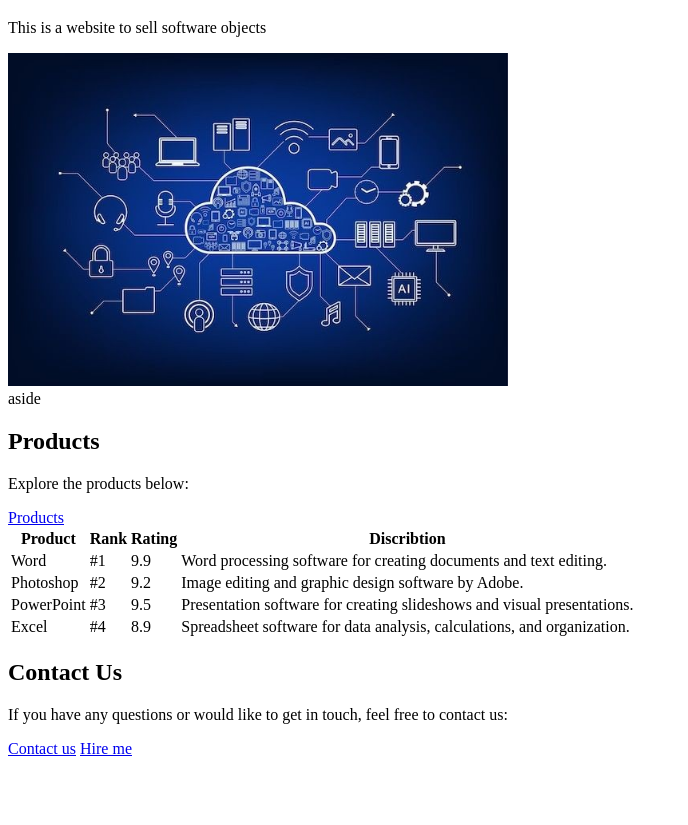
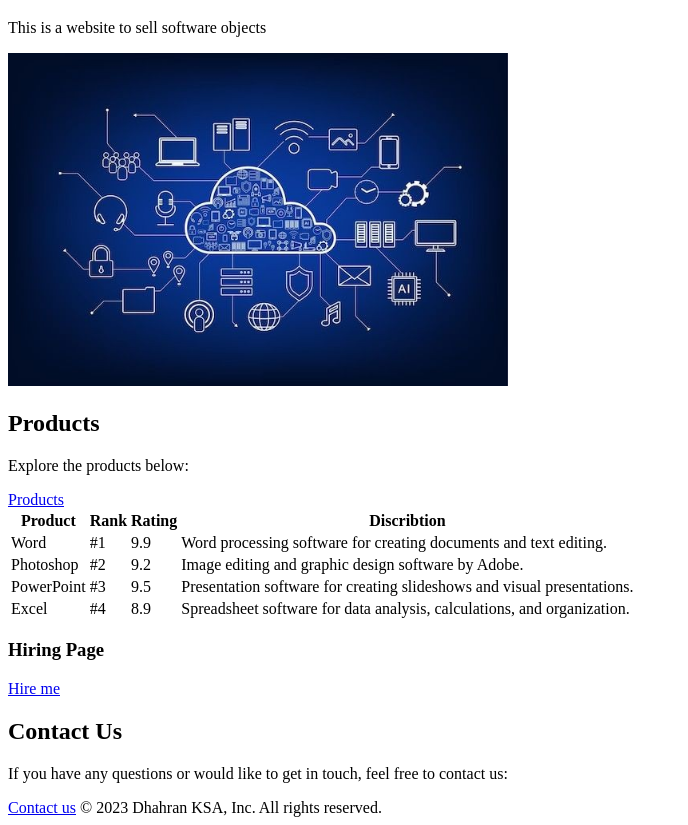
Before and after one commit to Muaibed/SWE-363-231, a plain HTML site: page index.html in a window 1280 px wide. Shown: the part 61-886 px from the top of the page, without its empty margins (0-688 px from the left). Before the commit the page ends 827 px from the top, so only its background shows below. Drawn offline with Linux system fonts and the light colour scheme.

Commit message:
HTML 2 - Exercise 4

```diff
--- a/index.html
+++ b/index.html
@@ -12,19 +12,17 @@
                 The Software Store
             </h1>
         </header>
+        <section>
             <p>
               This is a website to sell software objects
             </p>
             <img src="assets/Software.jpg" alt="an image of store" width="500">
-        <section>
-            <aside>
-                aside
-            </aside>
-        </section>
 
             <h2>Products</h2>
             <p>Explore the products below:</p>
             <a href="products.html">Products</a>
+        </section>
+        <section>
             <table>
                 <tr>
                     <th>Product</th>
@@ -57,13 +55,18 @@
                     <td>Spreadsheet software for data analysis, calculations, and organization.</td>
                 </tr>
             </table>
-
+        </section>
+        <section>
+            <h3>Hiring Page</h3>
+            <a href="hire_me.html">Hire me</a>
+        </section>
+        <footer>
             <h2>Contact Us</h2>
             <p>If you have any questions or would like to get in touch, feel free to contact us:</p>
             <a href="contact.html">Contact us</a>
+            <span>&copy; 2023 Dhahran KSA, Inc. All rights reserved.</span>
+        </footer>
 
-
-    <a href="hire_me.html">Hire me</a>
 
     </body>
 </html>
```
Lines whose indentation alone changed are shown as unchanged.
